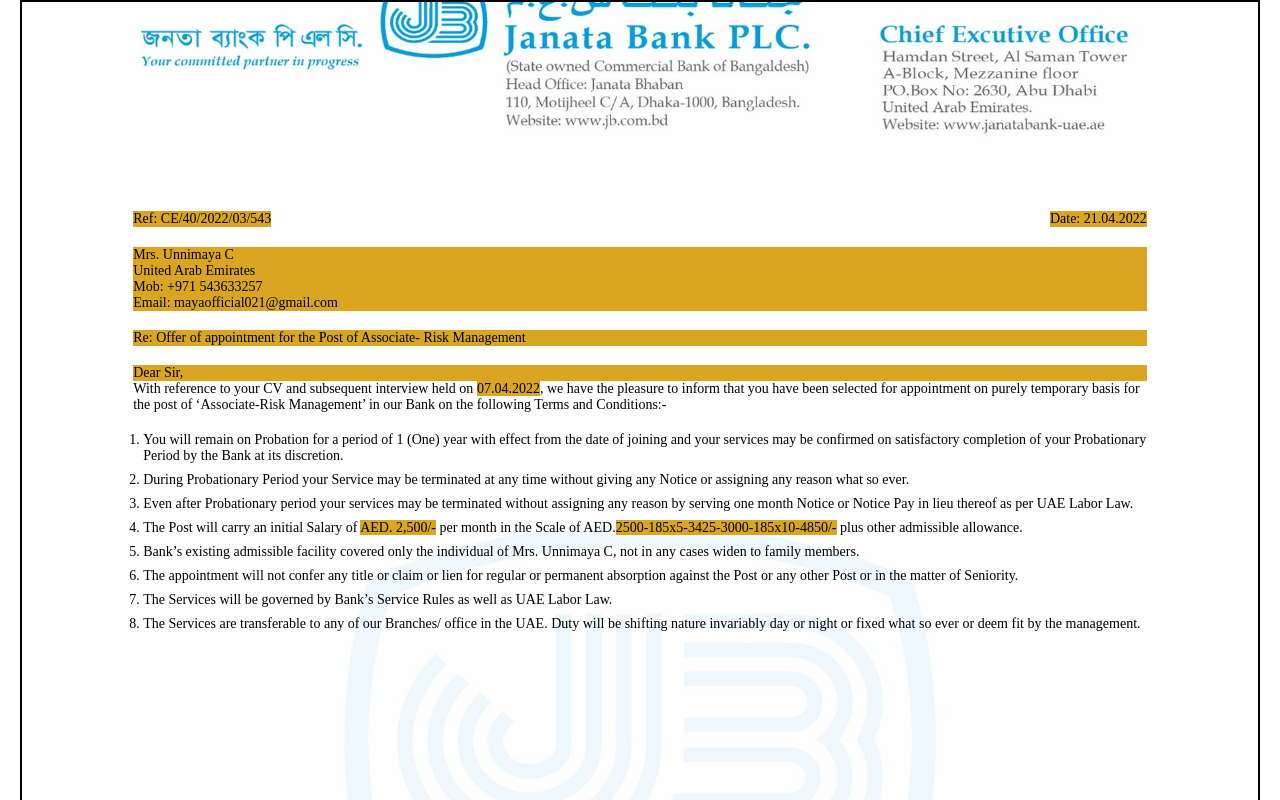
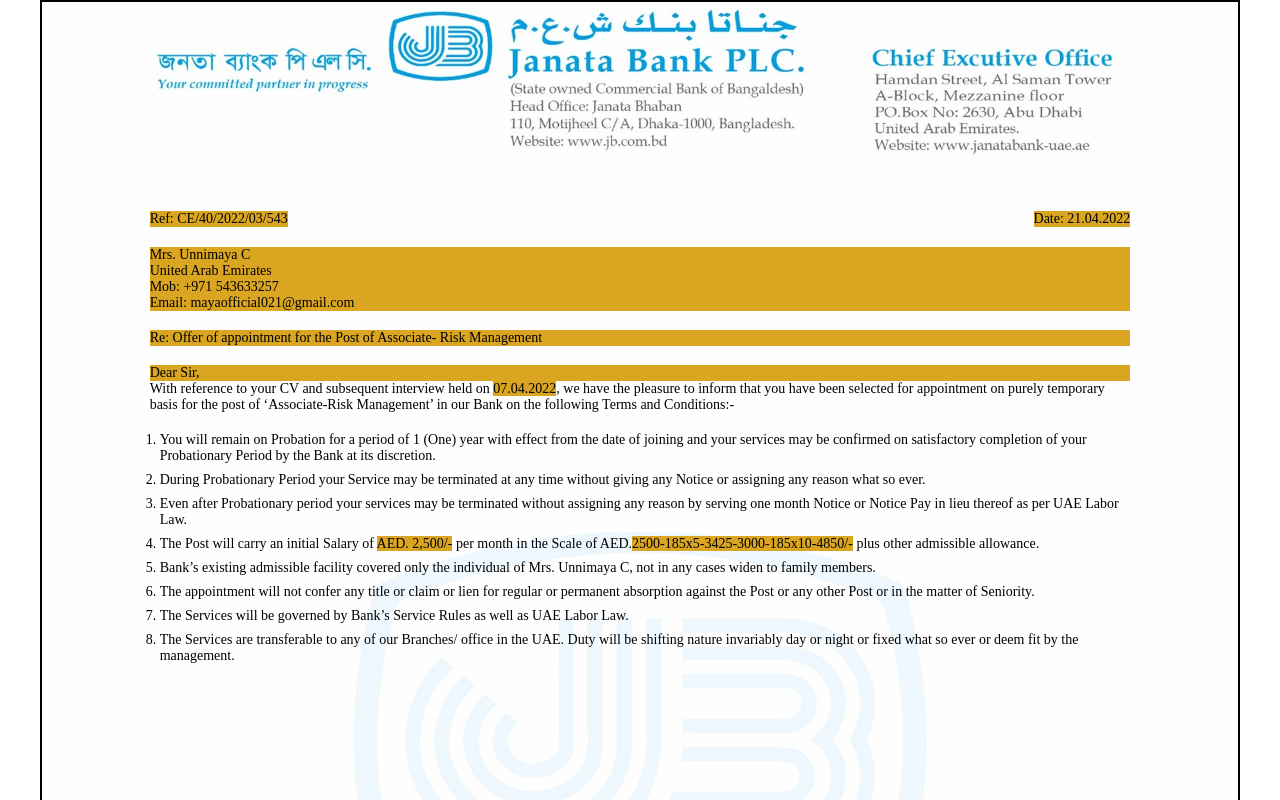
Before and after one commit to Prit-das/offer-letter, a plain HTML site: page index.html in a window 1280 px wide. Shown: the top 800 px of the page. Drawn offline with Linux system fonts and the light colour scheme.

Commit message:
Update index.html

```diff
--- a/index.html
+++ b/index.html
@@ -24,7 +24,7 @@
       .container{
         position: relative;
         height: 1500px;
-        width: 1240px;
+        width: 1200px;
         /* background-color: aliceblue; */
       }
       .layout-background{
```
